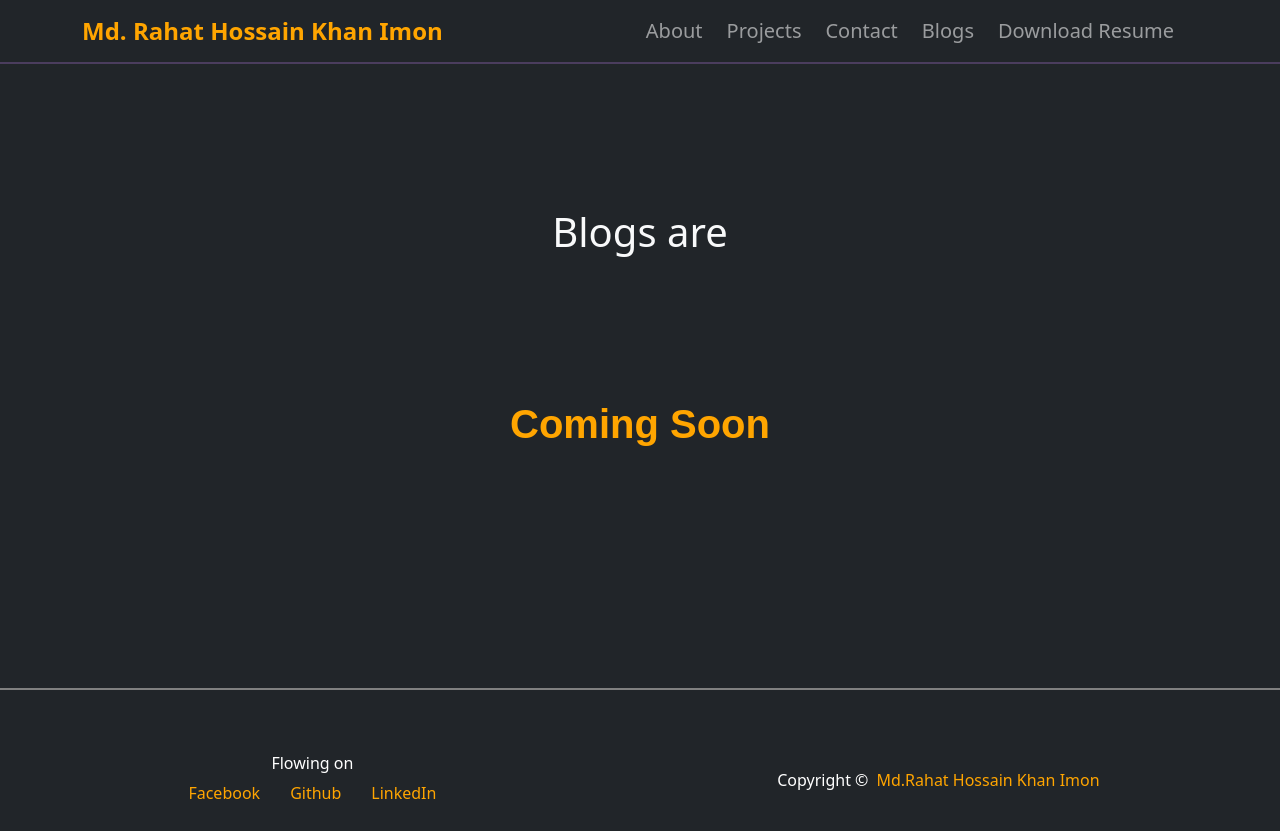
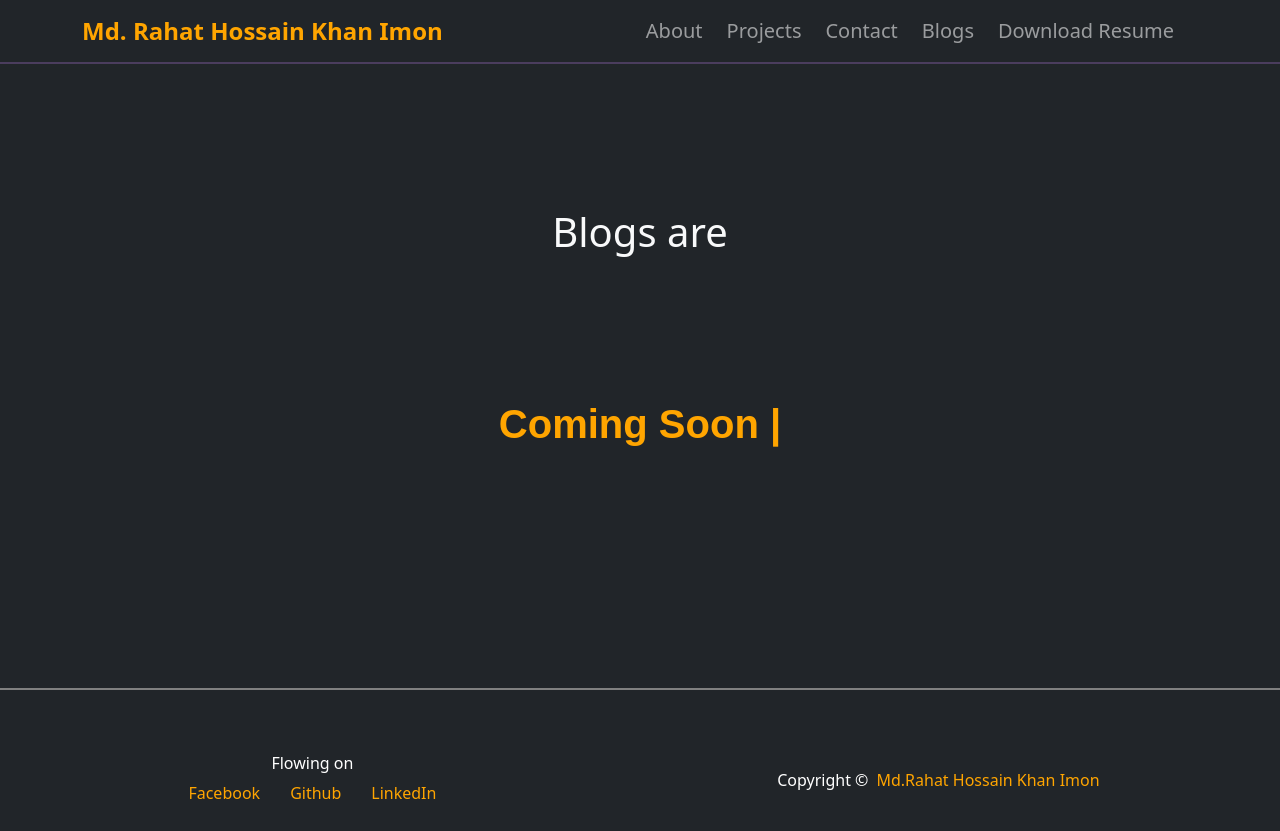
Before and after one commit to rahathossain3/my-portfolio, a React (Create React App) app: page /blog in a window 1280 px wide. Built offline with nearby package versions, Linux system fonts and the light colour scheme.

Commit message:
go to option by id, Blogs added

```diff
--- a/src/Pages/Home/Blogs/Blogs.js
+++ b/src/Pages/Home/Blogs/Blogs.js
@@ -14,7 +14,7 @@ const Blogs = () => {
 
                 <h1 className='text-light my-5 py-5'>Blogs are
                 </h1>
-                <h1 className='title my-5 py-5'>Coming Soon <span> {text}</span>
+                <h1 className='title my-5 py-5'>Coming Soon <span> {text}|</span>
                 </h1>
 
             </div>
--- a/src/Pages/Sheared/Header/Header.js
+++ b/src/Pages/Sheared/Header/Header.js
@@ -21,8 +21,8 @@ const Header = () => {
 
                         <Nav >
                             <Nav.Link href='/#about' className='header-links fs-5 pe-lg-3'>About </Nav.Link>
-                            <Nav.Link href='#projects' className='header-links fs-5 pe-lg-3'>Projects</Nav.Link>
-                            <Nav.Link href="#contact" className='header-links fs-5 pe-lg-3'>Contact</Nav.Link>
+                            <Nav.Link href='/#projects' className='header-links fs-5 pe-lg-3'>Projects</Nav.Link>
+                            <Nav.Link href="/#contact" className='header-links fs-5 pe-lg-3'>Contact</Nav.Link>
                             <Nav.Link as={Link} to="/blog" className='header-links fs-5 pe-lg-3'>Blogs</Nav.Link>
 
 
```
